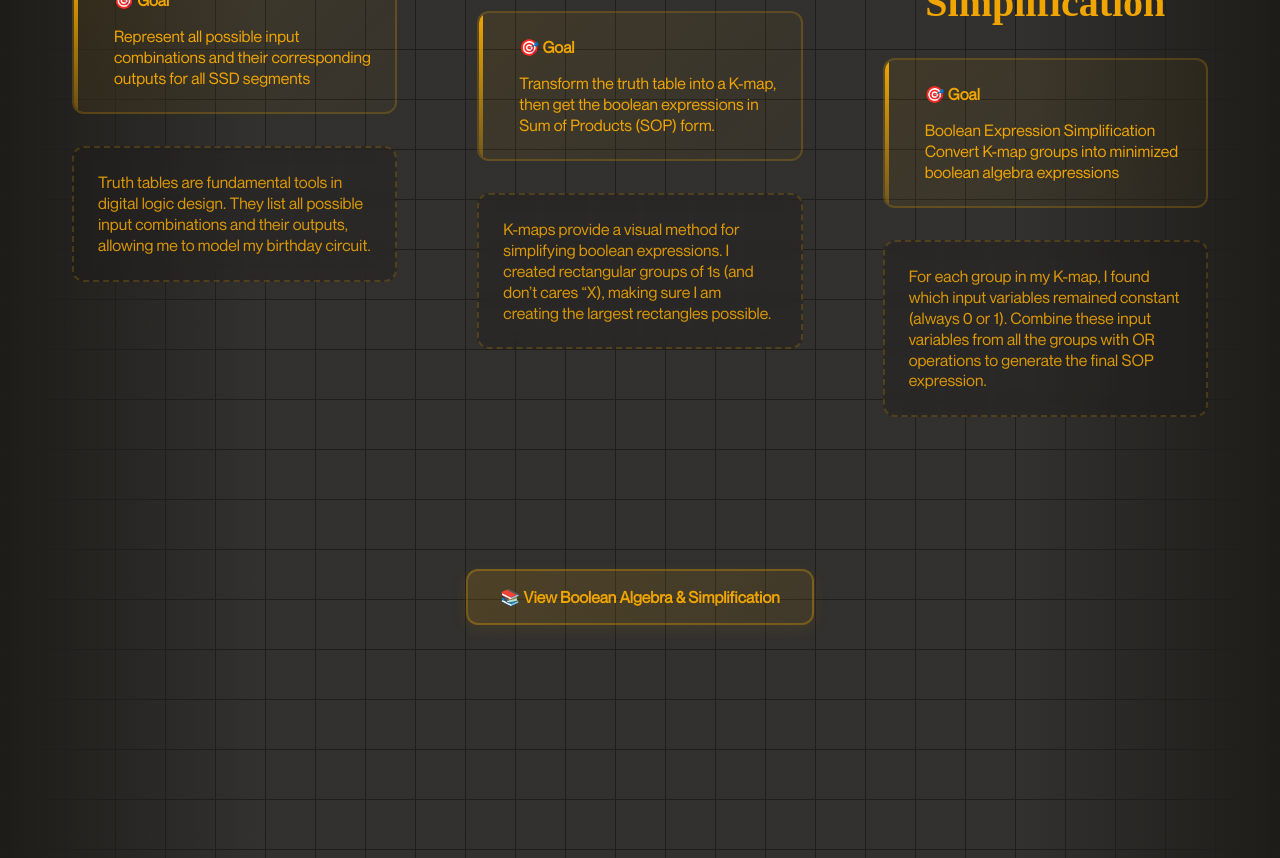
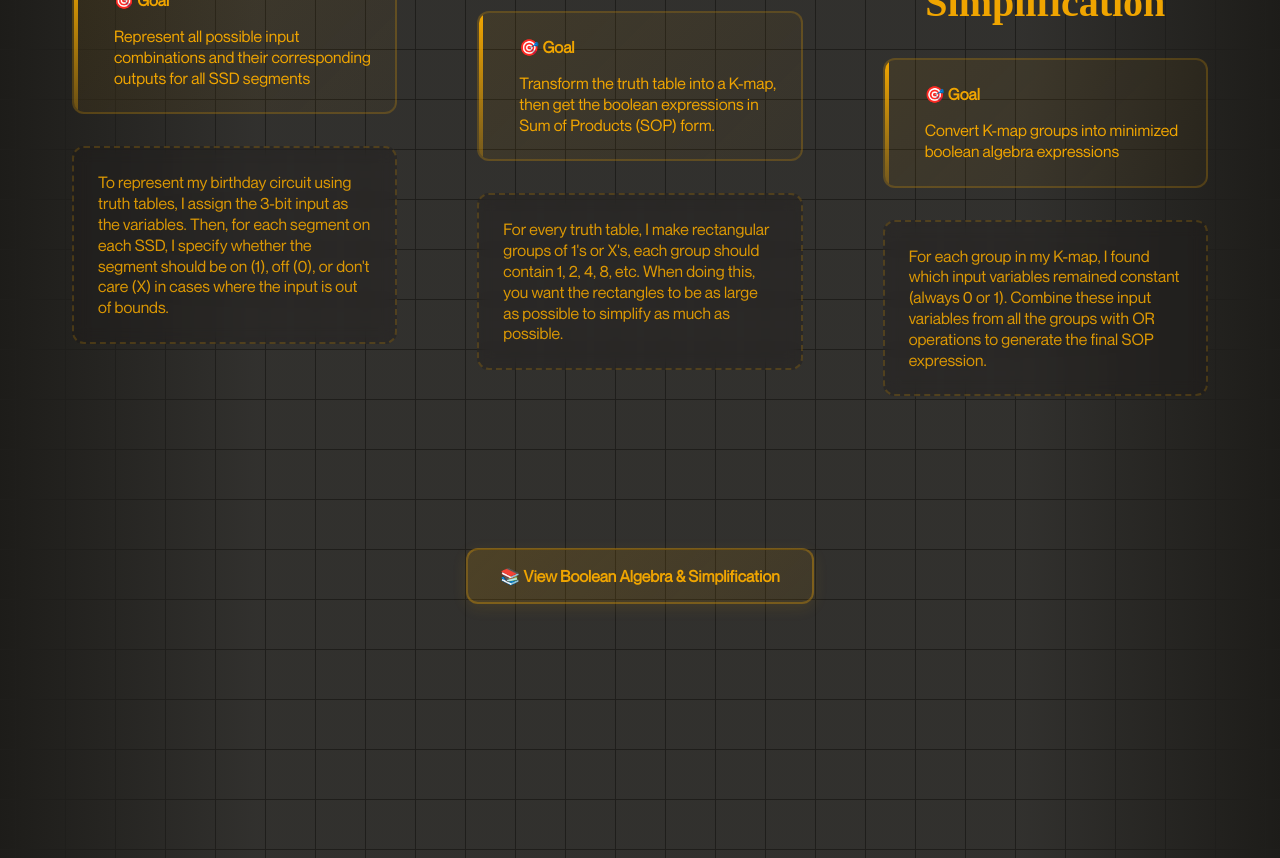
Before and after one commit to ved-patel226/EECS-25-26-Birthday-Circuit-Website, a React (Vite) app: page / in a window 1280 px wide. Shown: the part 1200-2058 px from the top of the page. Built offline with nearby package versions, Linux system fonts and the light colour scheme; a web font is replaced by a local one.

Commit message:
refine descriptions in BooleanAlgebra and Components components for clarity

```diff
--- a/src/components/BooleanAlgebra.tsx
+++ b/src/components/BooleanAlgebra.tsx
@@ -25,9 +25,10 @@ export default function BooleanAlgebra() {
 
             <div className={styles.description}>
               <p>
-                Truth tables are fundamental tools in digital logic design. They
-                list all possible input combinations and their outputs, allowing
-                me to model my birthday circuit.
+                To represent my birthday circuit using truth tables, I assign
+                the 3-bit input as the variables. Then, for each segment on each
+                SSD, I specify whether the segment should be on (1), off (0), or
+                don't care (X) in cases where the input is out of bounds.
               </p>
             </div>
           </div>
@@ -42,8 +43,6 @@ export default function BooleanAlgebra() {
             <div className={styles.goal}>
               <h3>🎯 Goal</h3>
               <p>
-                {/* Transform truth tables into K-maps and identify optimal groupings
-              to minimize boolean expressions in Sum of Products (SOP) form. */}
                 Transform the truth table into a K-map, then get the boolean
                 expressions in Sum of Products (SOP) form.
               </p>
@@ -51,9 +50,10 @@ export default function BooleanAlgebra() {
 
             <div className={styles.description}>
               <p>
-                K-maps provide a visual method for simplifying boolean
-                expressions. I created rectangular groups of 1s (and don’t cares
-                “X), making sure I am creating the largest rectangles possible.
+                For every truth table, I make rectangular groups of 1's or X's,
+                each group should contain 1, 2, 4, 8, etc. When doing this, you
+                want the rectangles to be as large as possible to simplify as
+                much as possible.
               </p>
             </div>
           </div>
@@ -68,8 +68,7 @@ export default function BooleanAlgebra() {
             <div className={styles.goal}>
               <h3>🎯 Goal</h3>
               <p>
-                Boolean Expression Simplification Convert K-map groups into
-                minimized boolean algebra expressions
+                Convert K-map groups into minimized boolean algebra expressions
               </p>
             </div>
 
--- a/src/components/Components.tsx
+++ b/src/components/Components.tsx
@@ -6,14 +6,14 @@ export default function Components() {
       id: 1,
       name: "Arduino Nano",
       description:
-        "The Ardiuno acts as the PLD (Programmable Logic Device) to change 3 bit input -> outputs for segments. We can get these boolean algebra expressions by Karnaugh maps",
+        "The Ardiuno acts as the PLD (Programmable Logic Device) to change 3 bit input into outputs for SSD segments. I can get these boolean algebra expressions by Karnaugh maps",
       pic: "imgs/ardiuno.jpg",
     },
     {
       id: 2,
       name: "SSD",
       description:
-        "The seven-segment display is used to show my birthday. We use two of them.",
+        "The seven-segment display is used to show my birthday. I used two of them.",
       pic: "imgs/SSD.jpg",
     },
     {
```
